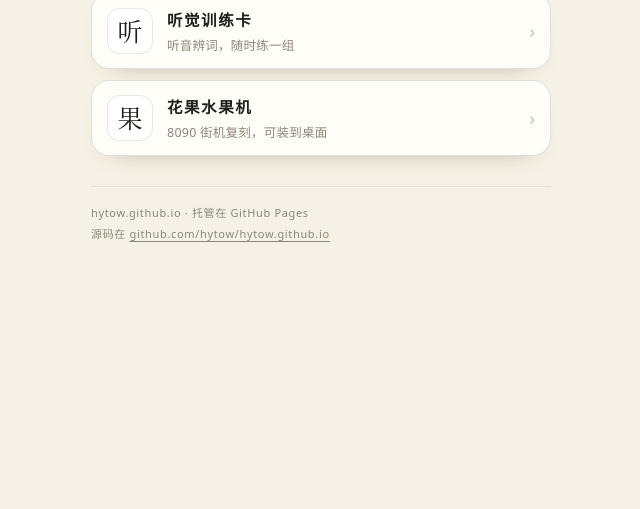
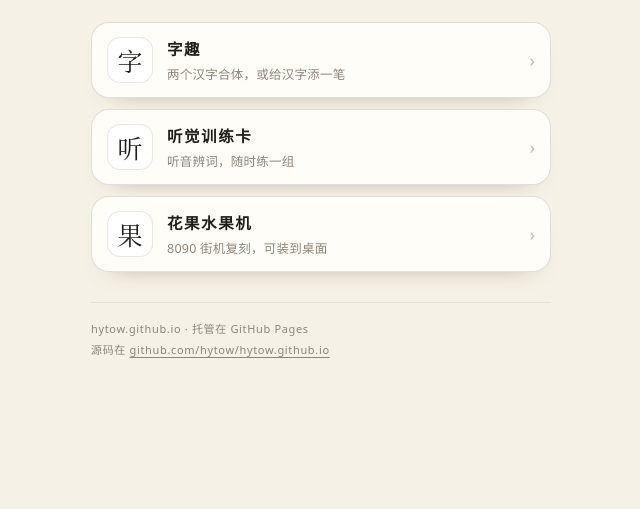
Before and after one commit to hytow/hytow.github.io, a plain HTML site: page index.html in a window 1280 px wide. Shown: the part 291-800 px from the top of the page, without its empty margins (319-959 px from the left). Drawn offline with Linux system fonts and the light colour scheme.

Commit message:
Center landing page vertically

```diff
--- a/index.html
+++ b/index.html
@@ -17,7 +17,7 @@
   body{
     margin:0;min-height:100dvh;color:var(--ink);font-family:var(--ui);
     background:radial-gradient(900px 520px at 20% -10%,#fffdf6 0%,rgba(255,253,246,0) 60%),var(--paper);
-    -webkit-font-smoothing:antialiased;display:flex;justify-content:center;
+    -webkit-font-smoothing:antialiased;display:flex;justify-content:center;align-items:center;
     padding:calc(env(safe-area-inset-top) + 40px) 20px calc(env(safe-area-inset-bottom) + 32px);
   }
   main{width:100%;max-width:460px}
```
